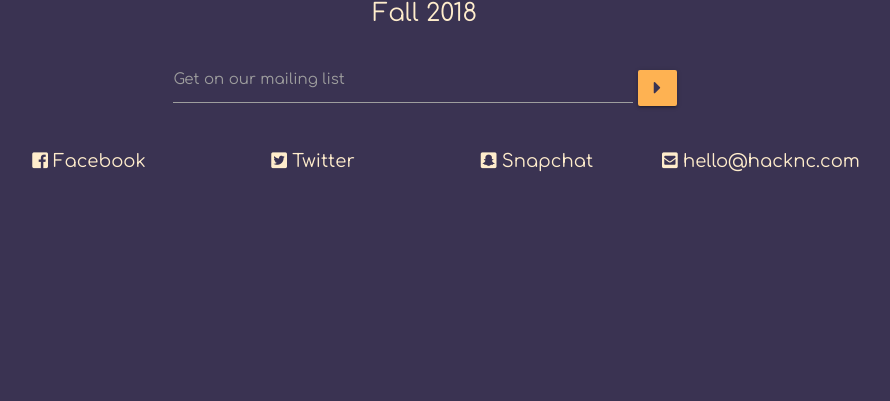
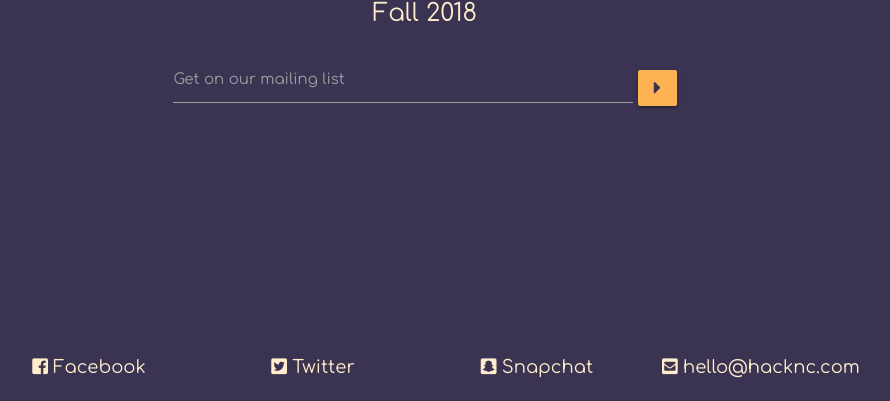
Before and after one commit to HackNC/fall2018, a Flask app: page / in a window 1280 px wide. Shown: the part 399-800 px from the top of the page, without its empty margins (215-1105 px from the left). Run offline with Flask 2, Linux system fonts and the light colour scheme; some libraries are stand-ins or nearby versions.

Commit message:
made contact section footer

```diff
--- a/static/css/main.css
+++ b/static/css/main.css
@@ -76,6 +76,14 @@ body {
     color: #3A3352;
 }
 
+.contact {
+    background-color: rgba(0,0,0,0) !important;
+    position: fixed;
+    bottom: 0;
+    left: 0;
+    width: 100%;
+}
+
 .contact a {
     color: #FFEDCC;
     text-decoration: none;
--- a/templates/index.html
+++ b/templates/index.html
@@ -13,7 +13,7 @@
     </head>
     <body>
         <div id="content">
-            <div class="container">
+            <main class="container">
                 <!-- Logo and header -->
                 <div class="section">
                     <img id="logo" src="{{ url_for('static',filename='assets/CarnivalBanner.png') }}">
@@ -33,8 +33,9 @@
                         </form>
                     </div>
                 </div>
-
-                <div class="contact section">
+            </main>
+            <footer class="contact page-footer">
+                <div class="container">
                     <div class="row center">
                         <div class="center col s3"><a href="https://www.facebook.com/thehacknc/">
                             <i class="fab fa-facebook-square"></i><span> Facebook</span></a>
@@ -50,7 +51,7 @@
                             </div>
                     </div>
                 </div>
-            </div>
+            </footer>
         </div>
 
         {% if msg %}
```
